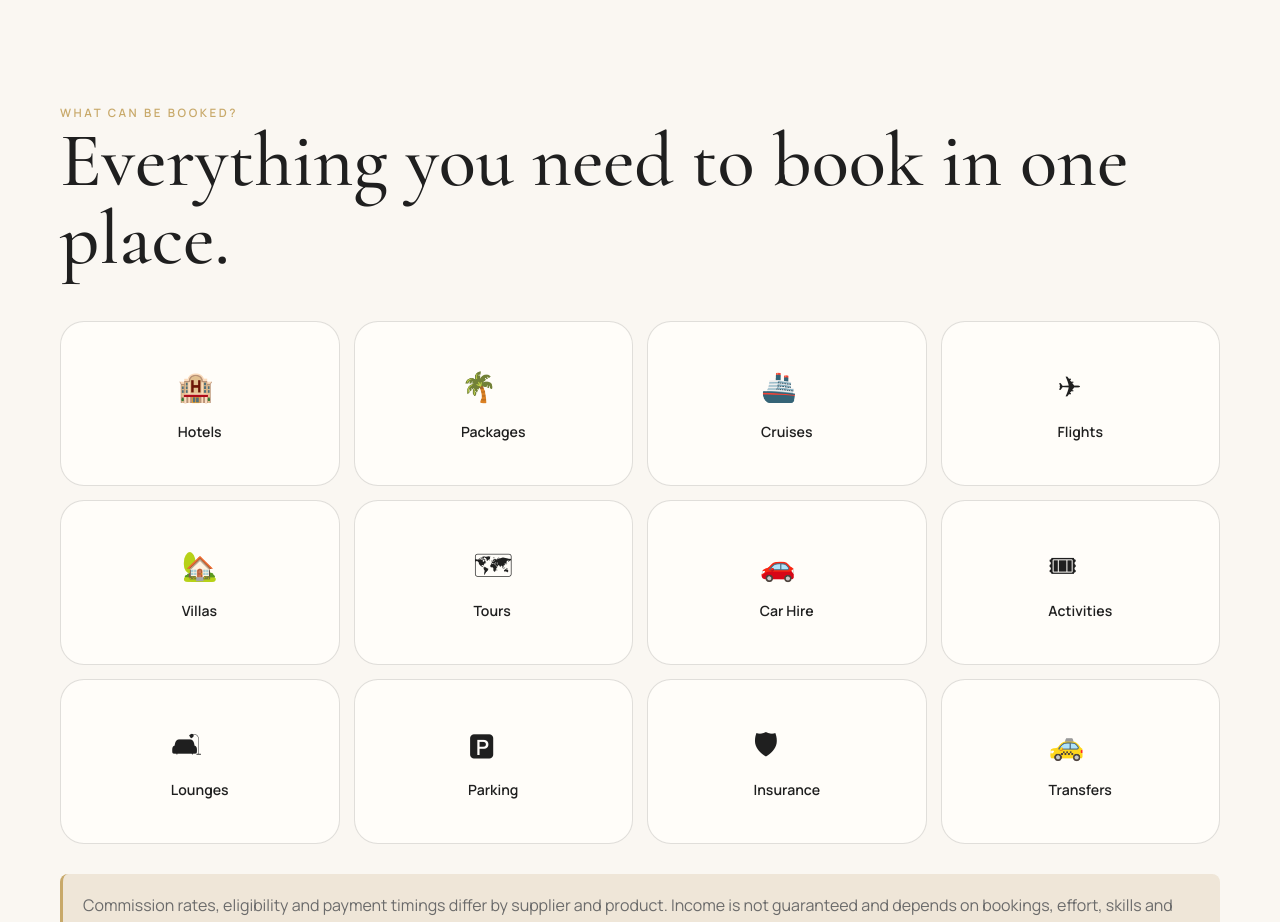
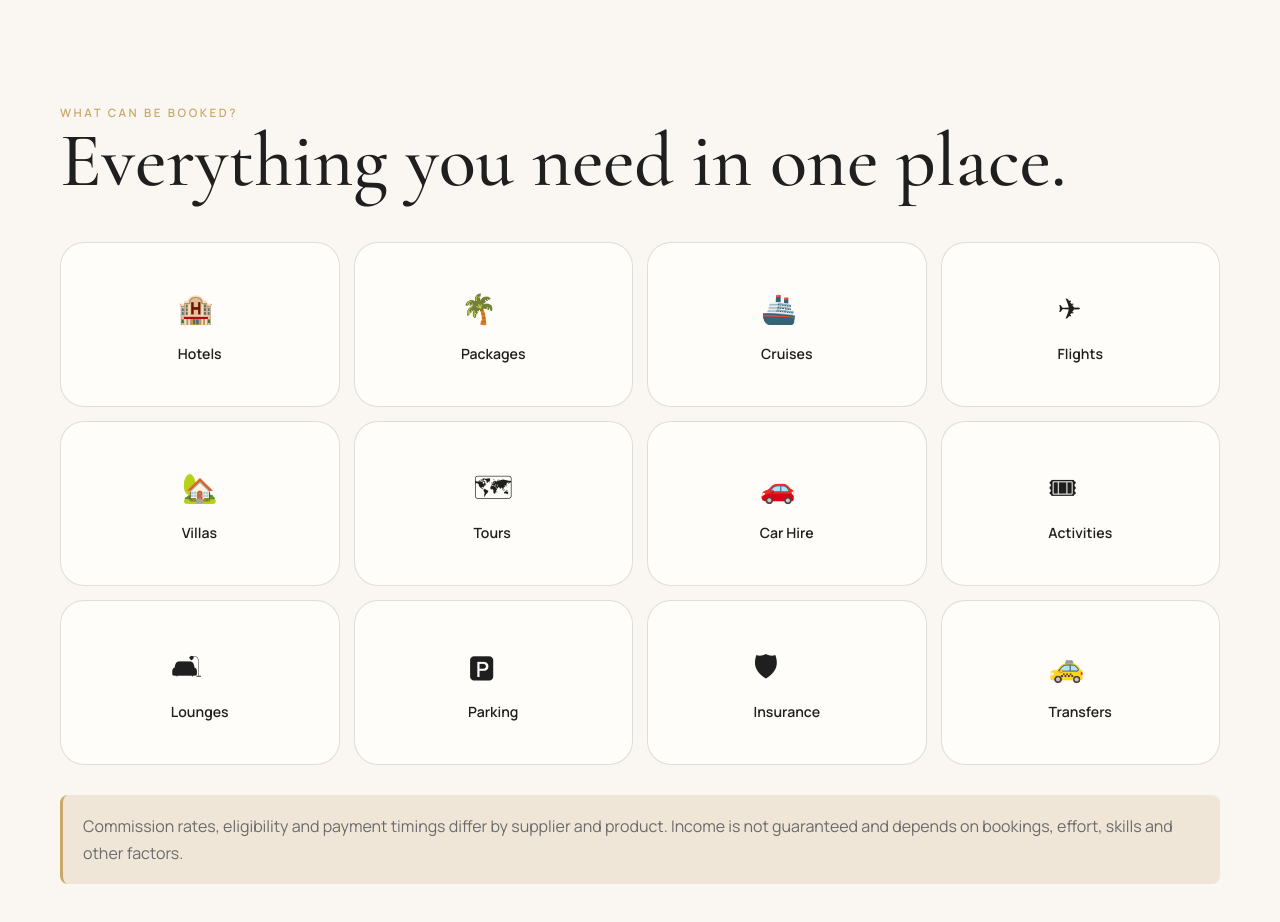
Before and after one commit to Victoriat996/Chasingsunsets, a plain HTML site: page business.html in a window 1280 px wide. Shown: the part 2760-3682 px from the top of the page. Drawn offline with nearby package versions, Linux system fonts and the light colour scheme.

Commit message:
Update business.html

```diff
--- a/business.html
+++ b/business.html
@@ -3,7 +3,7 @@
 <header class="page-hero" style="background-image:url('https://images.unsplash.com/photo-1499750310107-5fef28a66643?auto=format&fit=crop&w=2200&q=88')"><div class="container"><div class="eyebrow">A flexible business built around travel</div><h1>Build a business around something people already love.</h1><p>Discover how ordinary people are building flexible travel businesses alongside their careers, earning eligible commission on travel bookings and creating additional income around the lives they already lead.</p></div></header>
 <section class="section"><div class="container split"><div><div class="eyebrow">The opportunity</div><h2>Build a business without starting from zero.</h2><p>You receive access to established travel systems, supplier relationships, recognised credentials, training and support. You then build your own customer base and brand around the time you have available.</p><div class="feature-list"><div class="feature"><b>✓</b><div><strong>No previous travel experience required</strong><p>Step-by-step training helps you learn the industry and the booking systems.</p></div></div><div class="feature"><b>✓</b><div><strong>Flexible around your current life</strong><p>Build alongside a job, family, studies or other commitments.</p></div></div><div class="feature"><b>✓</b><div><strong>Multiple travel products</strong><p>You are not limited to one type of holiday or one supplier.</p></div></div><div class="feature"><b>✓</b><div><strong>Support and community</strong><p>You are in business for yourself, but never by yourself.</p></div></div><div class="notice"><strong>Why Chasing Sunsets?</strong><br><br>I'm a registered District Nurse who built this business alongside a demanding career. I understand what it's like to juggle work, family and limited time, which is why everything I teach is designed to fit around real life.</div></div></div><div class="portrait"><img src="https://images.unsplash.com/photo-1521737604893-d14cc237f11d?auto=format&fit=crop&w=1200&q=85"></div></div></section>
 <section class="section band"><div class="container"><div class="eyebrow">How it works</div><div><h2>A simple model. A real business.</h2><div class="cards"><article class="card"><img src="https://images.unsplash.com/photo-1522202176988-66273c2fd55f?auto=format&fit=crop&w=1400&q=85" alt="Online training"><div class="card-content"><div class="eyebrow">Step one</div><h3>Learn the systems</h3><p>Complete the training, understand the suppliers and learn how to serve customers professionally.</p></div></article><article class="card"><img src="https://images.unsplash.com/photo-1526778548025-fa2f459cd5c1?auto=format&fit=crop&w=1400&q=85" alt="Travel planning"><div class="card-content"><div class="eyebrow">Step two</div><h3>Book and build</h3><p>Book eligible travel for yourself and others, and grow through consistent action.</p></div></article></div></div></section>
-<section class="section"><div class="container"><div class="eyebrow">What can be booked?</div><h2>Everything you need to book in one place.</h2><div class="icon-grid"><div class="icon-card"><div><span>🏨</span><strong>Hotels</strong></div></div><div class="icon-card"><div><span>🌴</span><strong>Packages</strong></div></div><div class="icon-card"><div><span>🚢</span><strong>Cruises</strong></div></div><div class="icon-card"><div><span>✈</span><strong>Flights</strong></div></div><div class="icon-card"><div><span>🏡</span><strong>Villas</strong></div></div><div class="icon-card"><div><span>🗺</span><strong>Tours</strong></div></div><div class="icon-card"><div><span>🚗</span><strong>Car Hire</strong></div></div><div class="icon-card"><div><span>🎟</span><strong>Activities</strong></div></div><div class="icon-card"><div><span>🛋</span><strong>Lounges</strong></div></div><div class="icon-card"><div><span>🅿</span><strong>Parking</strong></div></div><div class="icon-card"><div><span>🛡</span><strong>Insurance</strong></div></div><div class="icon-card"><div><span>🚕</span><strong>Transfers</strong></div></div></div><p class="notice" style="margin-top:30px">Commission rates, eligibility and payment timings differ by supplier and product. Income is not guaranteed and depends on bookings, effort, skills and other factors.</p></div></section>
+<section class="section"><div class="container"><div class="eyebrow">What can be booked?</div><h2>Everything you need in one place.</h2><div class="icon-grid"><div class="icon-card"><div><span>🏨</span><strong>Hotels</strong></div></div><div class="icon-card"><div><span>🌴</span><strong>Packages</strong></div></div><div class="icon-card"><div><span>🚢</span><strong>Cruises</strong></div></div><div class="icon-card"><div><span>✈</span><strong>Flights</strong></div></div><div class="icon-card"><div><span>🏡</span><strong>Villas</strong></div></div><div class="icon-card"><div><span>🗺</span><strong>Tours</strong></div></div><div class="icon-card"><div><span>🚗</span><strong>Car Hire</strong></div></div><div class="icon-card"><div><span>🎟</span><strong>Activities</strong></div></div><div class="icon-card"><div><span>🛋</span><strong>Lounges</strong></div></div><div class="icon-card"><div><span>🅿</span><strong>Parking</strong></div></div><div class="icon-card"><div><span>🛡</span><strong>Insurance</strong></div></div><div class="icon-card"><div><span>🚕</span><strong>Transfers</strong></div></div></div><p class="notice" style="margin-top:30px">Commission rates, eligibility and payment timings differ by supplier and product. Income is not guaranteed and depends on bookings, effort, skills and other factors.</p></div></section>
 <section class="section band"><div class="container split"><div class="portrait"><img src="https://images.unsplash.com/photo-1517248135467-4c7edcad34c4?auto=format&fit=crop&w=1200&q=85" alt="Working flexibly"></div><div><div class="eyebrow">Who is it for?</div><h2>People who want more choice, not necessarily more hours.</h2><p>This can suit nurses, teachers, parents, students, professionals, empty nesters and anyone who wants to build an additional income around something they already love.</p><p>You do not need to become a full-time travel agent. You decide how seriously you want to build and what pace works for you.</p><a class="btn btn-dark" href="contact.html">Request the Full Information</a></div></div></section>
 <section class="section"><div class="container content"><div class="eyebrow">Frequently asked</div><h2>Questions people usually ask first</h2><h3>Do I need experience?</h3><p>No. Training is provided from the beginning.</p><h3>Can I do it alongside my job?</h3><p>Yes. The model is designed to be flexible, although results depend on the time, consistency and skills you bring to it.</p><h3>Do I have to recruit people?</h3><p>You can build a customer-focused travel business without building a team. There may also be an optional marketing side for those who want an additional way to grow.</p><h3>Is income guaranteed?</h3><p>No. This is a business opportunity, not employment. Earnings vary and are never guaranteed.</p><h3>What happens next?</h3><p>Request the information, watch the overview, ask your questions and decide without pressure.</p><h3>How much time do I need?</h3><p>Many people start with just a few hours a week. You choose how much time you invest and build at a pace that suits your lifestyle.</p><h3>Can I book my own holidays?</h3><p>Yes, Many people initially join to ONLY book their own travel and later decide to grow the business as their confidence increases.</p></div></section>
 <section class="section-sm"><div class="container cta"><dic class="eyebrow">Take the first step</dic>div><h2>Get the full information before you decide.</h2><p>No pressure. No hype. Just the business model, the costs, the support and the answers to your questions.</p><a class="btn btn-primary" href="contact.html">More information</a></div></section>
```
